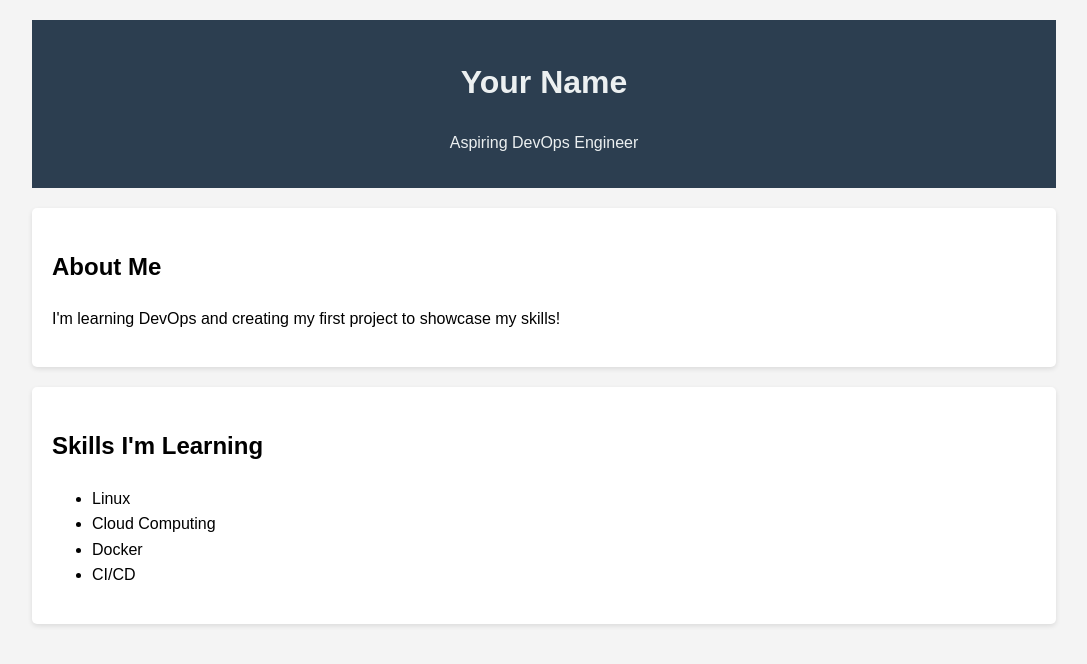
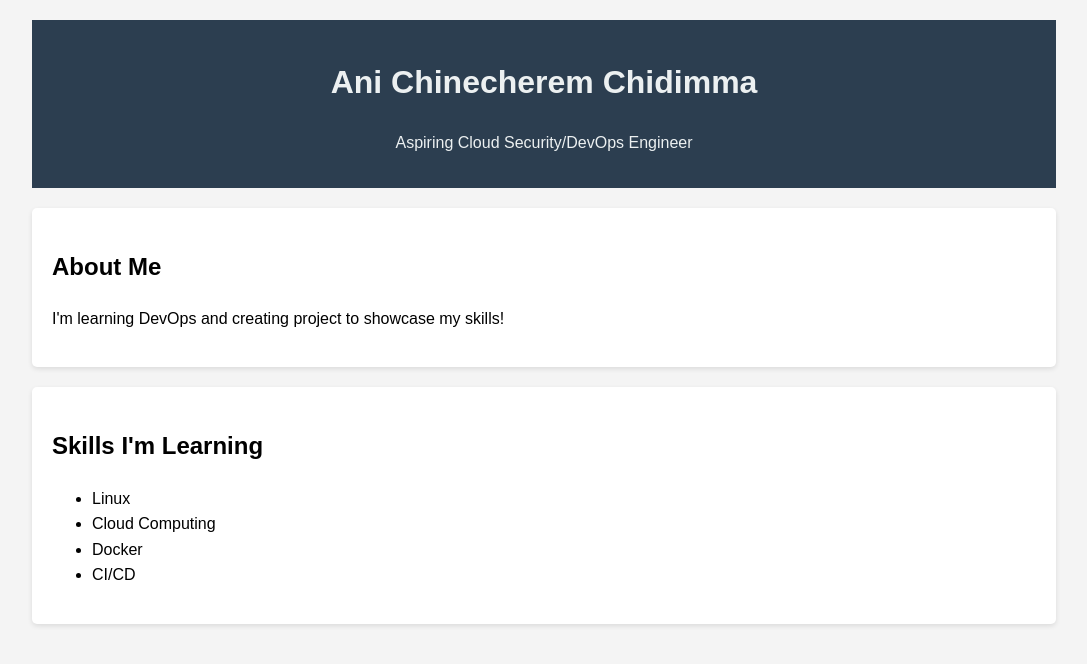
Before and after one commit to dimani001/personal-portfolio, a plain HTML site: page index.html in a window 1280 px wide. Shown: the whole page, without its empty margins (96-1183 px from the left). Drawn offline with Linux system fonts and the light colour scheme.

Commit message:
Edited HTML file

```diff
--- a/index.html
+++ b/index.html
@@ -8,13 +8,13 @@
 <body>
     <div class="container">
         <header>
-            <h1>Your Name</h1>
-            <p>Aspiring DevOps Engineer</p>
+            <h1>Ani Chinecherem Chidimma</h1>
+            <p>Aspiring Cloud Security/DevOps Engineer</p>
         </header>
 
         <section id="about">
             <h2>About Me</h2>
-            <p>I'm learning DevOps and creating my first project to showcase my skills!</p>
+            <p>I'm learning DevOps and creating project to showcase my skills!</p>
         </section>
 
         <section id="skills">
```
